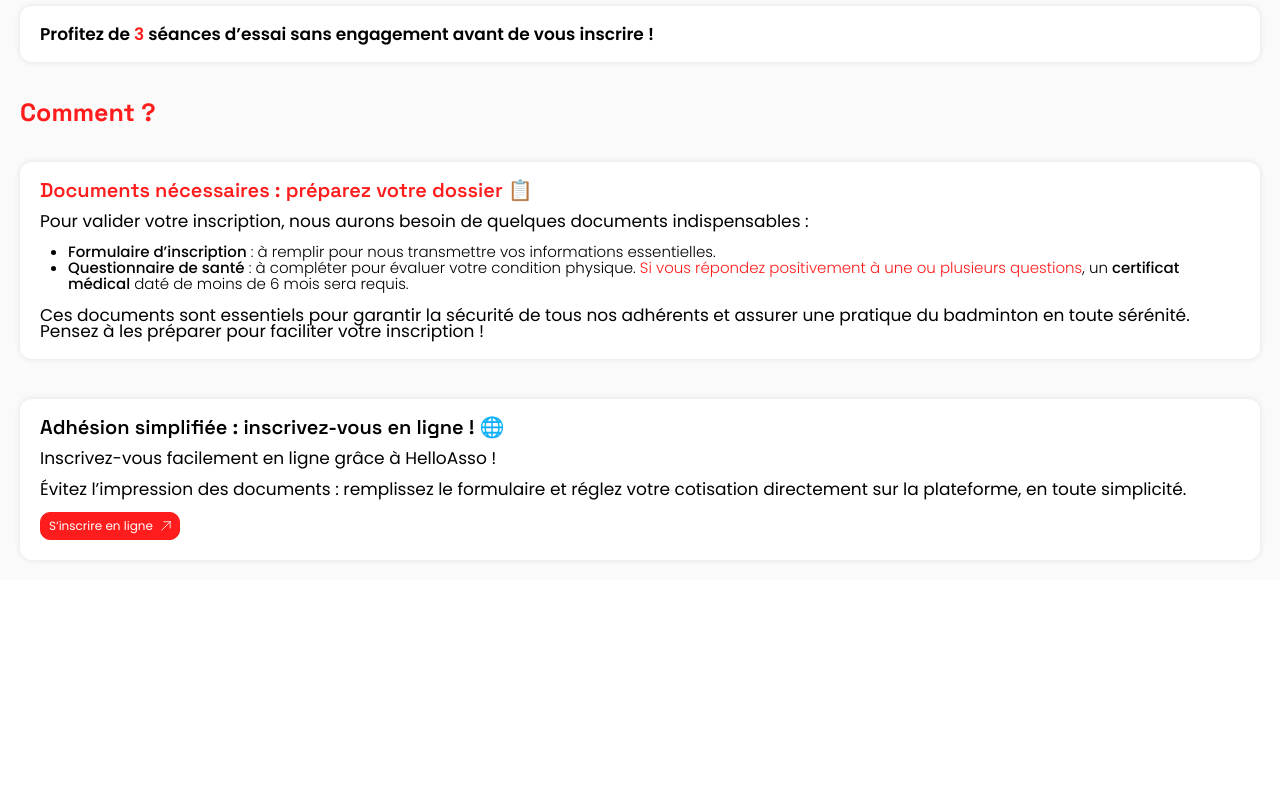
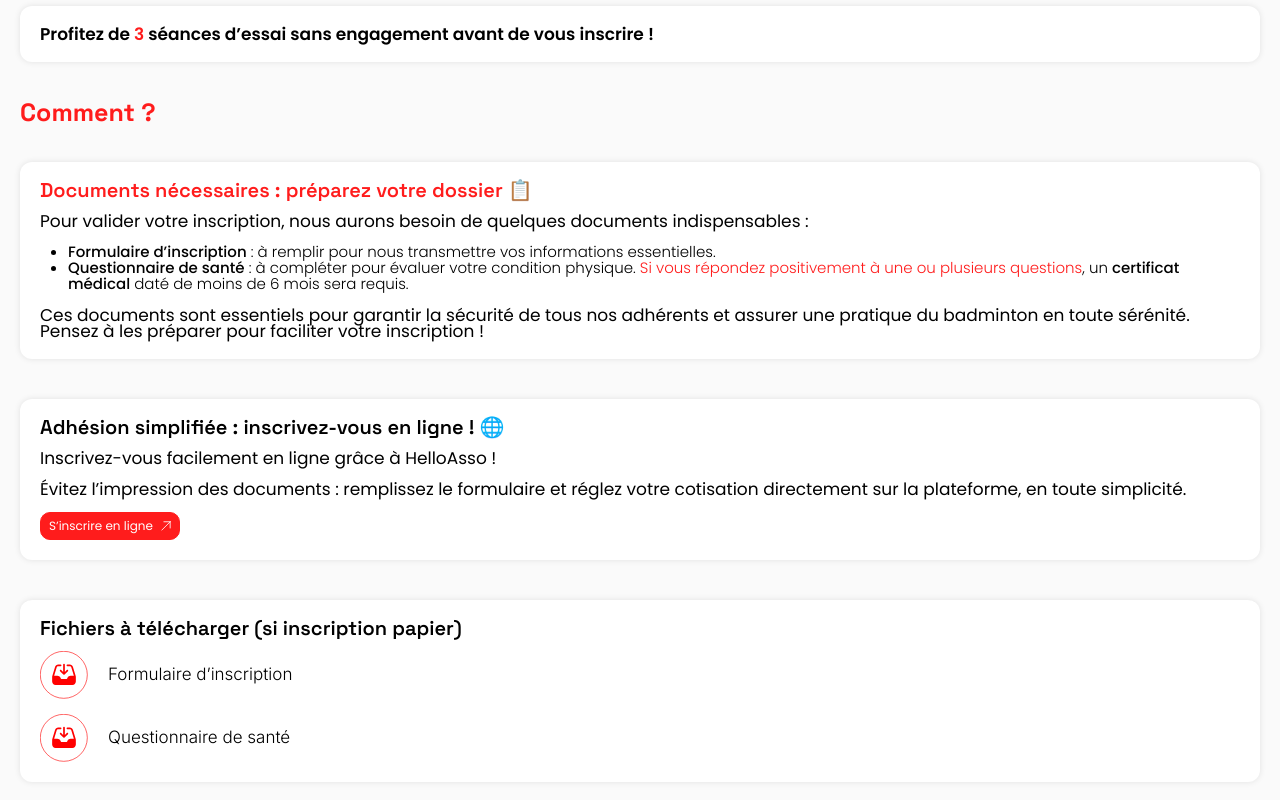
Before and after one commit to Matsuel/CACBO-Badminton, a Next.js app: page /adherer in a window 1280 px wide. Shown: the part 923-1723 px from the top of the page. Before the commit the page ends 1503 px from the top, so only its background shows below. Built offline with nearby package versions, Linux system fonts and the light colour scheme; a web font is replaced by a local one.

Commit message:
Ajout documents inscription

```diff
--- a/src/app/adherer/page.tsx
+++ b/src/app/adherer/page.tsx
@@ -3,6 +3,7 @@ import Bloc from "@/components/Bloc"
 import BlocText from "@/components/BlocText"
 import Button from "@/components/Button"
 import Content from "@/components/Content"
+import Documents from "@/components/Document"
 import Header from "@/components/Header"
 import PageLayout from "@/components/PageLayout"
 import Register from "@/components/Register"
@@ -96,6 +97,11 @@ const Adherer = () => {
                     </Button>
                 </Bloc>
 
+                <Bloc subtitile="Fichiers à télécharger (si inscription papier)">
+                    <Documents href="/adherer/Formulaire d'inscription bad.pdf" content="Formulaire d’inscription" />
+                    <Documents href="/adherer/Questionnaire et certificat médical.pdf" content="Questionnaire de santé" />
+                </Bloc>
+
             </Content>
         </PageLayout>
     )
```
Also changed, not shown: 2 other files (tests, documents, lock files or other folders).
